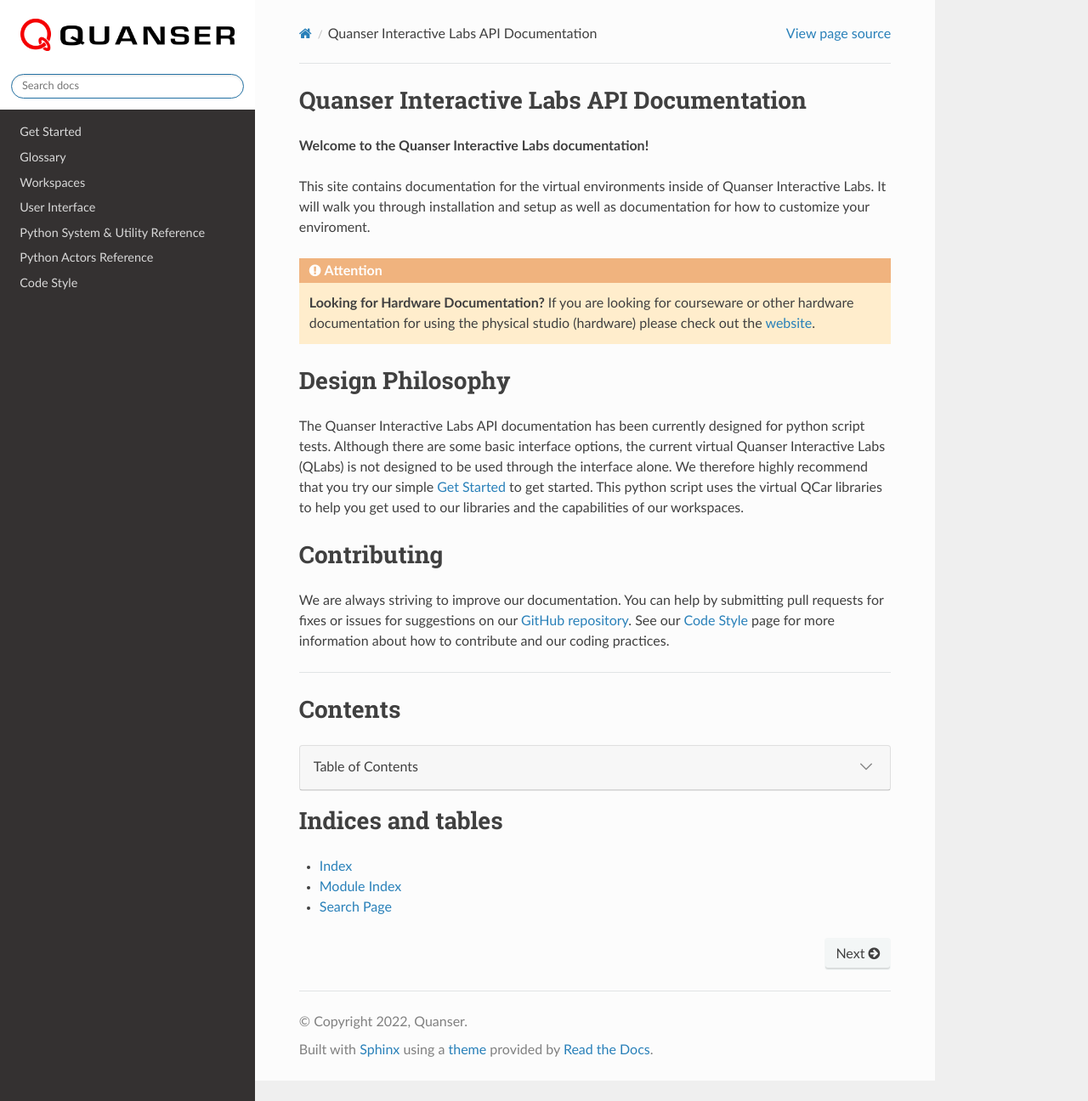
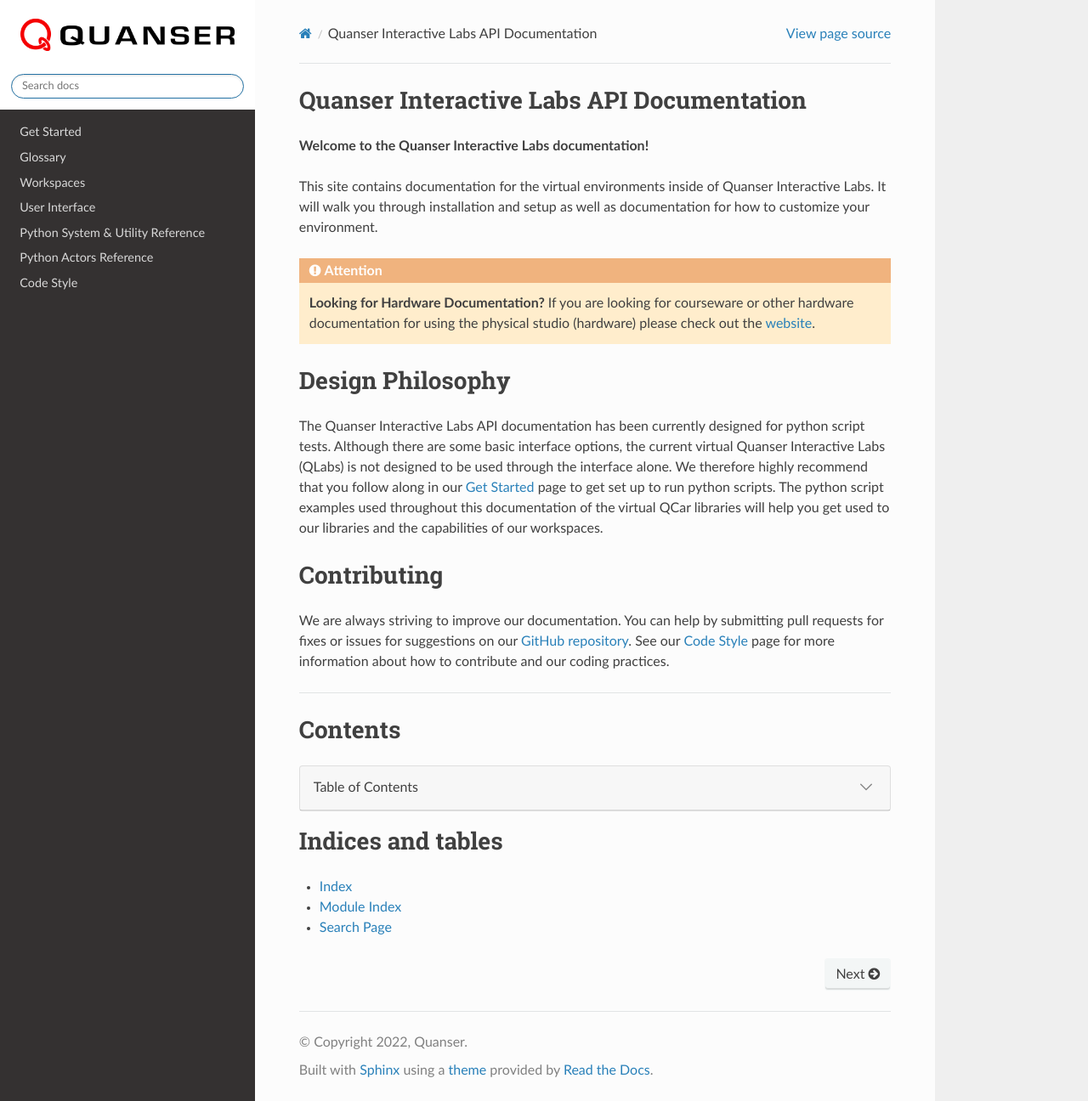
Before and after one commit to quanser/Quanser_Interactive_Labs_Resources, a Sphinx documentation site: the page built from python/docs/source/index.rst, in a window 1280 px wide and 1296 px high. Shown: the whole window at 85% size. Built offline with Sphinx 7.4.7 and the Read the Docs theme 2.0.0, drawn with Linux system fonts in a browser that asks for light colours.

```diff
--- a/python/docs/source/Getting Started.rst
+++ b/python/docs/source/Get Started.rst
@@ -94,7 +94,7 @@ automatically include Quanser Interactive Labs Libraries in its setup file and y
 However, if you would like to only download the libraries by themselves you will
 need to follow the steps below.
 
-Download our install.py script `here <https://raw.githubusercontent.com/quanser/Quanser_Interactive_Labs_Private/main/install.py>`
+Download our install.py script `here <https://raw.githubusercontent.com/quanser/Quanser_Interactive_Labs_Private/main/install.py>__`.
 Open the folder and run the **install.py** file to download all the requirements and the qvl library.
 You can run this in the command window using the following code:
 
--- a/python/docs/source/index.rst
+++ b/python/docs/source/index.rst
@@ -10,7 +8,7 @@ Quanser Interactive Labs API Documentation
 
 This site contains documentation for the virtual environments inside of Quanser
 Interactive Labs.  It will walk you through installation and setup as well as
-documentation for how to customize your enviroment.
+documentation for how to customize your environment.
 
 .. attention:: **Looking for Hardware Documentation?**
    If you are looking for courseware or other hardware documentation for using
@@ -23,10 +21,10 @@ The Quanser Interactive Labs API documentation has been currently designed for
 python script tests.
 Although there are some basic interface options, the current virtual Quanser
 Interactive Labs (QLabs) is not designed to be used through the interface
-alone. We therefore highly recommend that you try our simple
-:ref:`Getting Started` to get started.  This python script uses
-the virtual QCar libraries to help you get used to our libraries and the
-capabilities of our workspaces.
+alone. We therefore highly recommend that you follow along in our
+:ref:`Get Started` page to get set up to run python scripts.  The python script
+examples used throughout this documentation of the virtual QCar libraries will
+help you get used to our libraries and the capabilities of our workspaces.
 
 
 Contributing
```
Also changed, not shown: other parts of python/docs/source/Get Started.rst (+1 -1 lines), other parts of python/docs/source/index.rst (+2 -4 lines).
